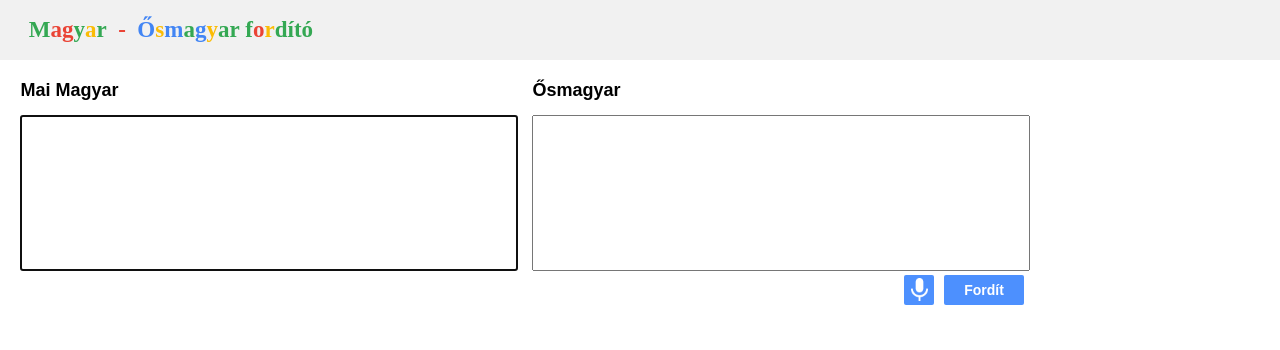
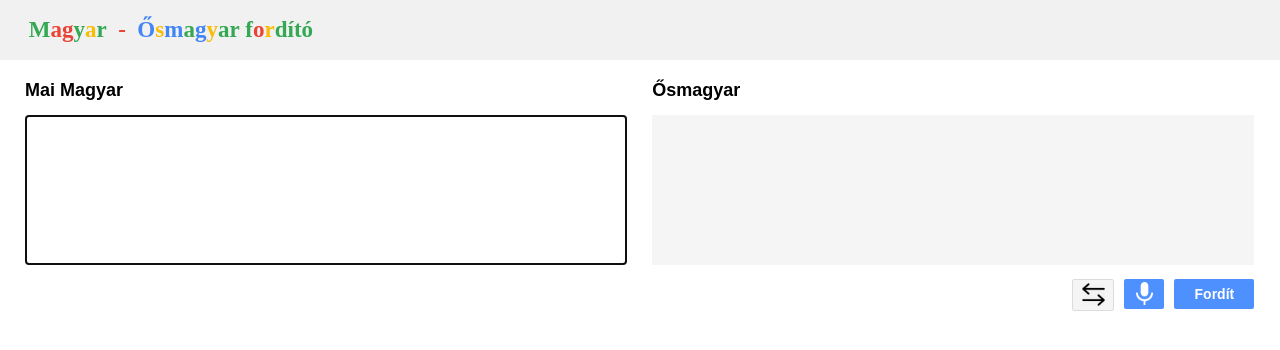
Before and after one commit to gaspargergo/translate, a plain HTML site: page index.html in a window 1280 px wide. Drawn offline with Linux system fonts and the light colour scheme; a web font is replaced by a local one.

Commit message:
added swap; size, padding fixes

```diff
--- a/index.html
+++ b/index.html
@@ -7,17 +7,11 @@
   <title>Magyar - Ősmagyar fordító</title>
 
   <meta charset="UTF-8">
-  <meta name="viewport" content="width=device-width, initial-scale=1.2">
+  <meta name="viewport" content="width=device-width, initial-scale=1.5">
   <link href='https://fonts.googleapis.com/css?family=Product+Sans:400,400i,700,700i' rel='stylesheet' type='text/css'>
 
   <style>
-  	textarea{
-  		height: 150px;
-  		width: 100%;
-  		font-size:20px;
-  		resize: none;
-  		font-family: Arial;
-   	}
+
 
   	body{
   		margin: 0;
@@ -36,7 +30,7 @@
 
   	#wrapper{
   		font-family: Arial;
-  		width: 80%;
+  		width: 98%;
   		max-width: 1272px;
   	}
 
@@ -57,6 +51,25 @@
   		margin-bottom: -5px;
   	}
 
+  	textarea{
+  		height: 150px;
+  		width: 100%;
+  		font-size:20px;
+  		resize: none;
+  		font-family: Arial;
+  		padding: 10px;
+  		box-sizing: border-box;
+   	}
+
+   	#magyar{
+   		border: 2px solid #d9d9d9;
+   	}
+
+   	#osmagyar{
+   		border: none;
+   		background-color: #f5f5f5;
+   	}
+
   	.button{
   		height: 30px;
   		width: 80px;
@@ -71,14 +84,20 @@
 
   		float: right;
   		margin-left: 10px;
+  		margin-top: 10px;
   	}
 
-  	#mic{
-  		width: 30px;
+  	.squareButton{
+  		width: 40px;
   	}
 
-  	#mic img{
+  	.squareButton img{
   		padding: 3px;
+  	}
+
+  	#swap{
+  		background-color: #f5f5f5;
+  		border: 1px solid #dcdcdc;
   	}
 
   </style>
@@ -105,9 +124,9 @@
 	  <textarea rows="4" cols="50" id="osmagyar" readonly></textarea>
 	</div>
 
-	  <br><br>
 	  <a id="translateButton"><div class="button">Fordít</div></a>
-	  <a id="translateAndPlayButton"><div class="button" id="mic"><img src="MIC.png" alt="mikrofon" height="23px" width="23px"></div></a>
+	  <a id="translateAndPlayButton"><div class="button squareButton" ><img src="MIC.png" alt="mikrofon" height="23px" width="23px"></div></a>
+	  <a id="swapButton"><div class="button squareButton" id="swap"><img src="swap.png" alt="csere" height="23px" width="23px"></div></a>
 	</form>
 </div>
 
@@ -116,6 +135,26 @@
 <script src='https://code.responsivevoice.org/responsivevoice.js'></script>
 
 <script>
+
+
+	document.getElementById("translateButton").onclick = function(){translate();};
+	document.getElementById("translateAndPlayButton").onclick = function(){
+		translate();
+		responsiveVoice.speak(document.getElementById("osmagyar").value , "Hungarian Female");
+	}
+	document.getElementById("swapButton").onclick = function(){
+		var topBars = document.getElementsByClassName("topbar");
+		var temp = topBars[0].textContent;
+
+		topBars[0].textContent = topBars[1].textContent;
+		topBars[1].textContent = temp;
+
+		var textareas = document.getElementsByTagName("textarea");
+		var temp2 = textareas[0].value;
+
+		textareas[0].value = textareas[1].value;
+		textareas[1].value = temp2;
+	}
 
 	function translate() {
 		var allText = document.getElementById("magyar").value;
@@ -128,9 +167,6 @@
 
 		document.getElementById("osmagyar").value = words.join(' ');
 	}
-
-	document.getElementById("translateButton").onclick = function(){translate();};
-	document.getElementById("translateAndPlayButton").onclick = function(){translate();		responsiveVoice.speak(document.getElementById("osmagyar").value , "Hungarian Female");}
 
 	function translateWord(text){
 
```
Also changed, not shown: swap.png (added).
